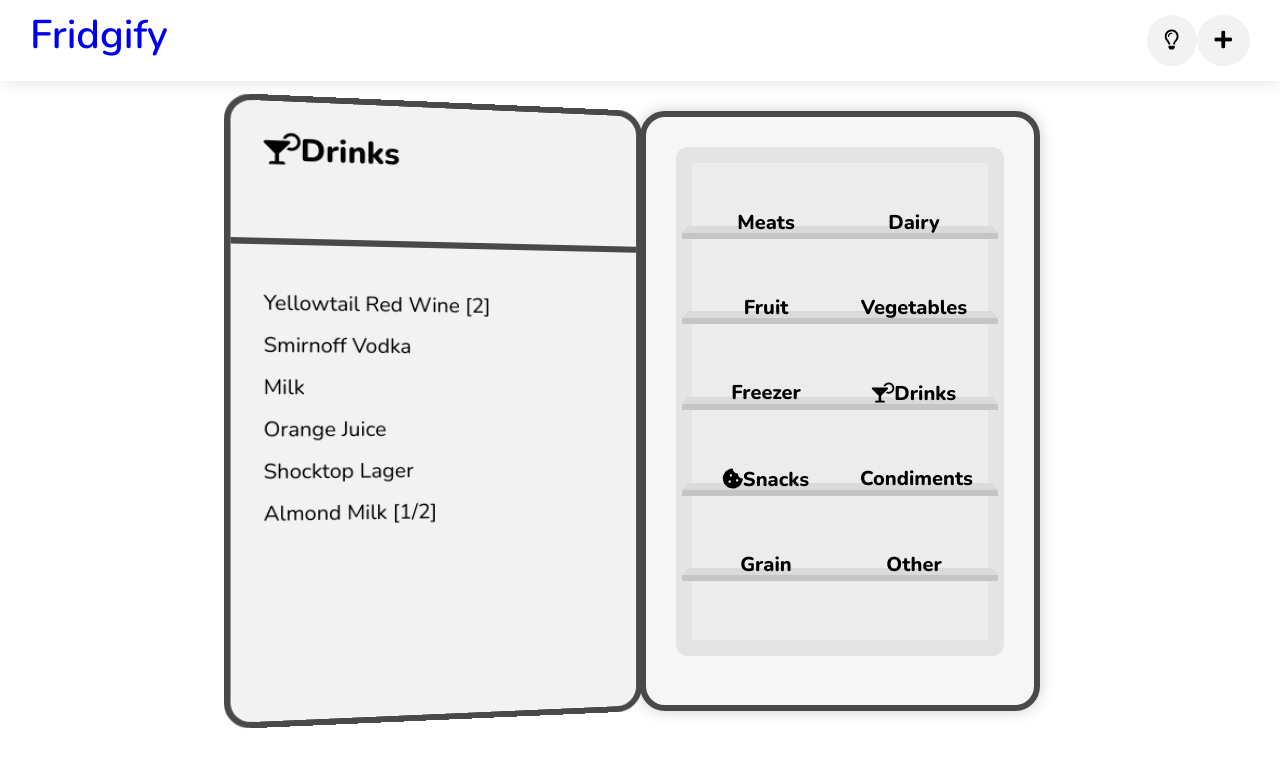
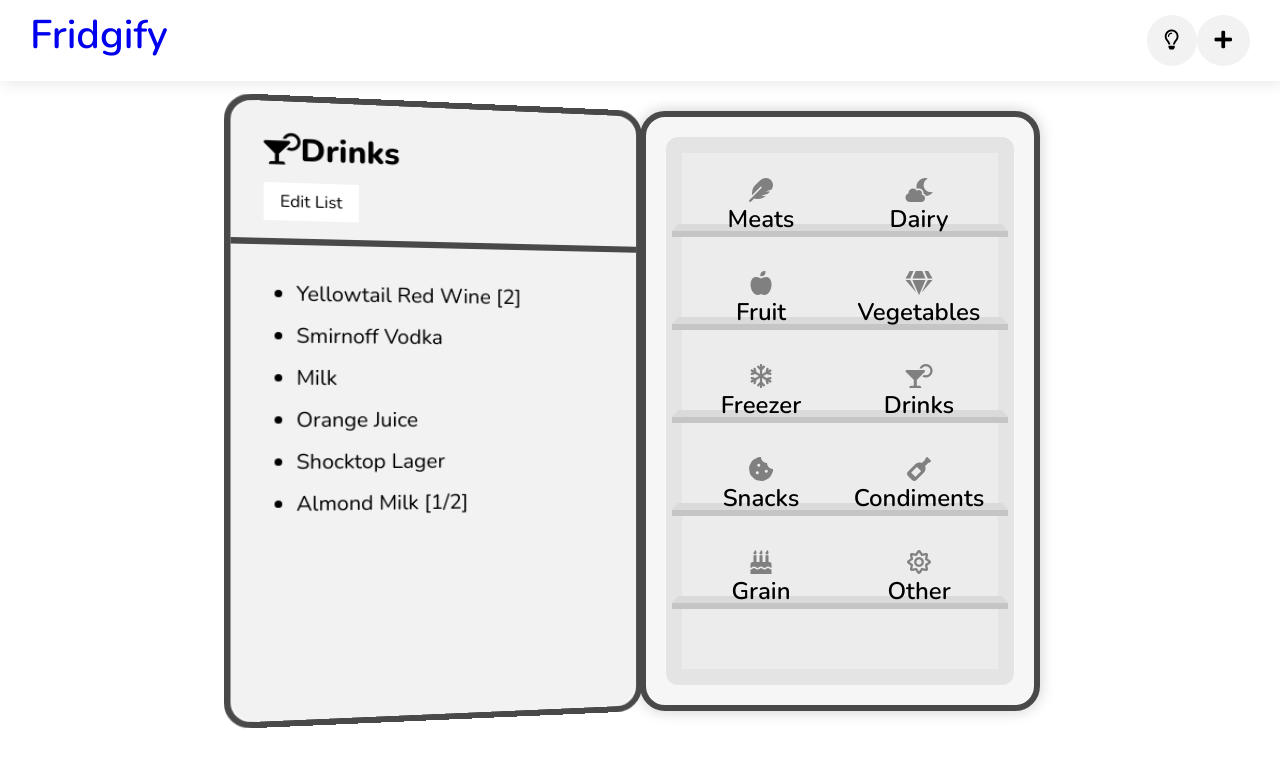
Before and after one commit to sathyaram/fridgify, a React app in the folder frontend/: page / in a window 1280 px wide. Both pictures are taken after a click on the element 640 px from the left and 411 px from the top of the page. Built offline with nearby package versions, Linux system fonts and the light colour scheme.

Commit message:
done with preliminary styling for fridge

```diff
--- a/frontend/src/Refrigerator/Refrigerator.css
+++ b/frontend/src/Refrigerator/Refrigerator.css
@@ -34,7 +34,7 @@ main {
   border:6px solid #494949;
   width:100%;
   height:100%;
-  padding:30px;
+  padding:20px;
   border-radius:25px;
   background: #f6f6f6;
 }
@@ -60,20 +60,21 @@ main {
   flex-direction:row;
   flex-wrap:wrap;
   background: #ececec;
-  padding-bottom:50px;
+  padding-bottom:67px;
   border:16px solid #e4e4e4;
   border-radius:12px;
+  height:100%;
 }
 
 .shelves ul li {
   padding:15px 20px;
-  font-size:20px;
+  font-size:24px;
   text-align:center;
   position:relative;
   z-index:2;
-  font-weight:bold;
+  font-weight:600;
   width:50%;
-  padding:50px 20px 15px;
+  padding:25px 12px 15px;
 }
 
 .shelves ul li:before {
@@ -97,6 +98,12 @@ main {
   left: -10px;
   z-index:-1;
   bottom: 9px;
+}
+
+.shelves ul li i {
+  display:block;
+  color:gray;
+  padding-bottom:5px;
 }
 
 
@@ -167,16 +174,30 @@ main {
   background:#494949;
 }
 
-h3 {
+.upperDoor {
+  padding-bottom:40px;
+}
+
+.upperDoor h3 {
   font-weight:bold;
   font-size:30px;
-  padding-bottom:100px;
 }
+
+.upperDoor .edit-list {
+  display:inline-block;
+  margin-top:15px;
+  background:#fff;
+  color:black;
+  padding:10px 15px;
+}
+
 
 .backDoor ul {
   padding:10px 0;
   max-height: 400px;
   overflow: scroll;
+  list-style:initial;
+  padding-left:30px;
 }
 
 .backDoor ul li {
--- a/frontend/src/Refrigerator/Refrigerator.js
+++ b/frontend/src/Refrigerator/Refrigerator.js
@@ -14,22 +14,25 @@ class Refrigerator extends Component {
         <div onClick={this.openDoor} className="refrigerator">
         <div className="shelves">
           <ul>
-            <li>Meats</li>
-            <li>Dairy</li>
-            <li>Fruit</li>
-            <li>Vegetables</li>
-            <li>Freezer</li>
+            <li><i class="fas fa-feather"></i>Meats</li>
+            <li><i class="fas fa-cloud-moon"></i>Dairy</li>
+            <li><i class="fas fa-apple-alt"></i>Fruit</li>
+            <li><i class="fas fa-gem"></i>Vegetables</li>
+            <li><i class="far fa-snowflake"></i>Freezer</li>
             <li><i class="fas fa-cocktail"></i>Drinks</li>
             <li><i class="fas fa-cookie-bite"></i>Snacks</li>
-            <li>Condiments</li>
-            <li>Grain</li>
-            <li>Other</li>
+            <li><i class="fas fa-wine-bottle"></i>Condiments</li>
+            <li><i class="fas fa-birthday-cake"></i>Grain</li>
+            <li><i class="far fa-sun"></i>Other</li>
           </ul>
         </div>
           <div className="backDoor">
             <div className="seperator"></div>
             <div className="doorText">
-              <h3><i class="fas fa-cocktail"></i>Drinks</h3>
+              <div className="upperDoor">
+                <h3><i class="fas fa-cocktail"></i>Drinks</h3>
+                <a className="edit-list" href="#">Edit List</a>
+              </div>
               <ul>
                 <li>Yellowtail Red Wine [2]</li>
                 <li>Smirnoff Vodka</li>
```
